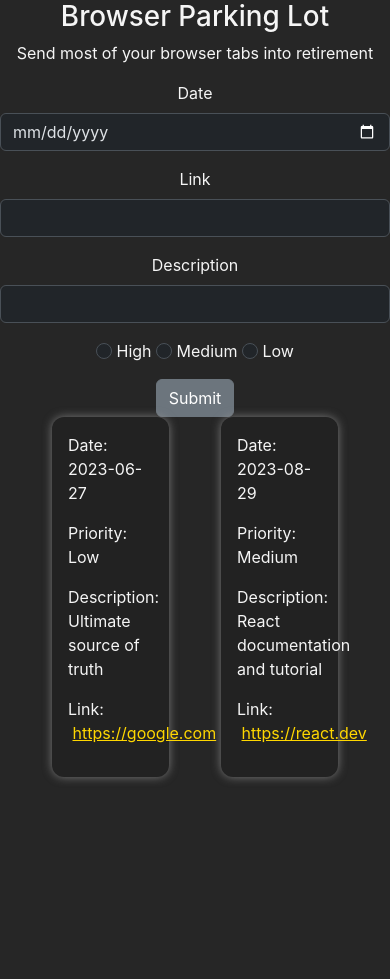
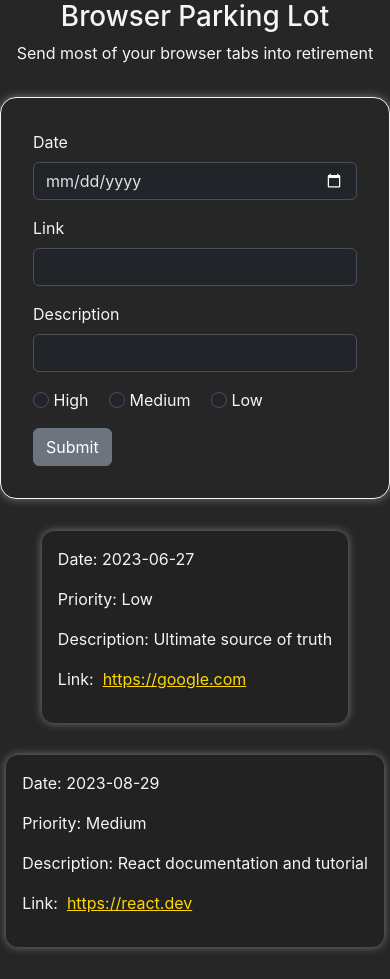
Before and after one commit to jonathanPhan17/bookmark-browser-link, a React (Create React App) app: page / in a window 390 px wide. Before the commit the page ends 844 px from the top, so only its background shows below. Built offline with nearby package versions, Linux system fonts and the light colour scheme; the HTML template or start-up script is replaced by a standard one.

Commit message:
fix parking lot form overflow

```diff
--- a/src/Components/ParkingLotForm/ParkingLotForm.css
+++ b/src/Components/ParkingLotForm/ParkingLotForm.css
@@ -0,0 +1,22 @@
+.parking-lot-form {
+  margin: 2rem;
+  padding: 2rem;
+  border: 1px solid whitesmoke;
+  border-radius: 1rem;
+  box-shadow: 0 0 10px rgba(155, 155, 155, 0.7);
+  text-align: left;
+  max-width: 50%;
+  margin-left: auto;
+  margin-right: auto;
+}
+
+.radio-btn-row {
+  margin-right: 1rem;
+}
+
+@media (max-width: 600px) {
+  .parking-lot-form {
+    max-width: 100%;
+    overflow: scroll;
+  }
+}
--- a/src/Components/ParkingLotForm/ParkingLotForm.jsx
+++ b/src/Components/ParkingLotForm/ParkingLotForm.jsx
@@ -5,7 +5,7 @@ import './ParkingLotForm.css'
 
 export default function ParkingLotForm() {
     return (
-      <Form data-bs-theme="dark" className='parking-lot-form'>
+      <Form data-bs-theme="dark" className="parking-lot-form">
         <FormGroup className="parking-lot-row">
           <Label htmlFor="link-date">Date</Label>
           <Input id="link-date" name="date" type="date" required />
@@ -31,7 +31,9 @@ export default function ParkingLotForm() {
             id="prio-high"
           />
           &nbsp;
-          <label htmlFor="prio-high">High</label>
+          <label htmlFor="prio-high" className="radio-btn-row">
+            High
+          </label>
           &nbsp;
           <Input
             name="radio-priority"
@@ -40,16 +42,15 @@ export default function ParkingLotForm() {
             id="prio-medium"
           />
           &nbsp;
-          <label htmlFor="prio-medium">Medium</label>
+          <label htmlFor="prio-medium" className="radio-btn-row">
+            Medium
+          </label>
           &nbsp;
-          <Input
-            name="radio-priority"
-            type="radio"
-            value="Low"
-            id="prio-low"
-          />
+          <Input name="radio-priority" type="radio" value="Low" id="prio-low" />
           &nbsp;
-          <label htmlFor="prio-low">Low</label>
+          <label htmlFor="prio-low" className="radio-btn-row">
+            Low
+          </label>
         </FormGroup>
         <Button type="submit ">Submit</Button>
       </Form>
--- a/src/Components/ParkingLotList/ParkingLot.css
+++ b/src/Components/ParkingLotList/ParkingLot.css
@@ -14,6 +14,14 @@
   user-select: none;
 }
 
+@media (max-width: 600px) {
+  .parking-lot-item-container {
+    max-width: 100%;
+    margin-bottom: 2rem;
+    overflow: scroll;
+  }
+}
+
 .parking-lot-item-anchor {
   color: gold;
 }
```
